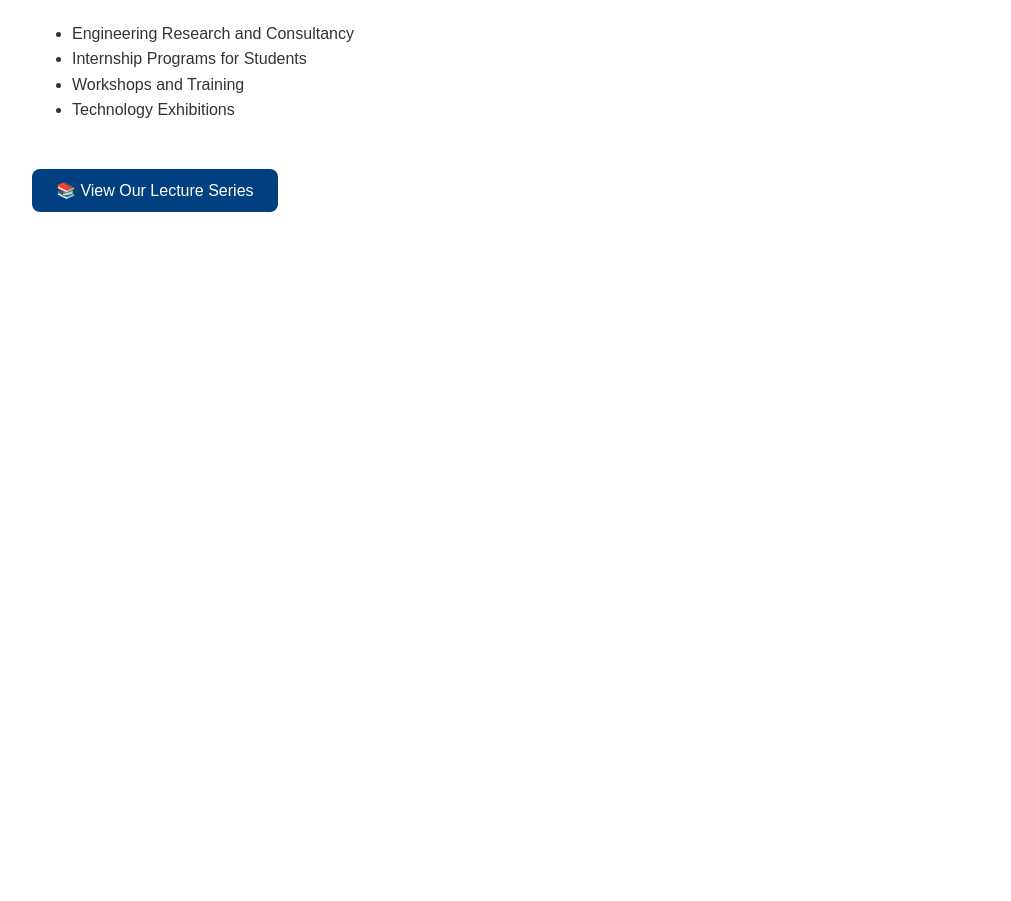
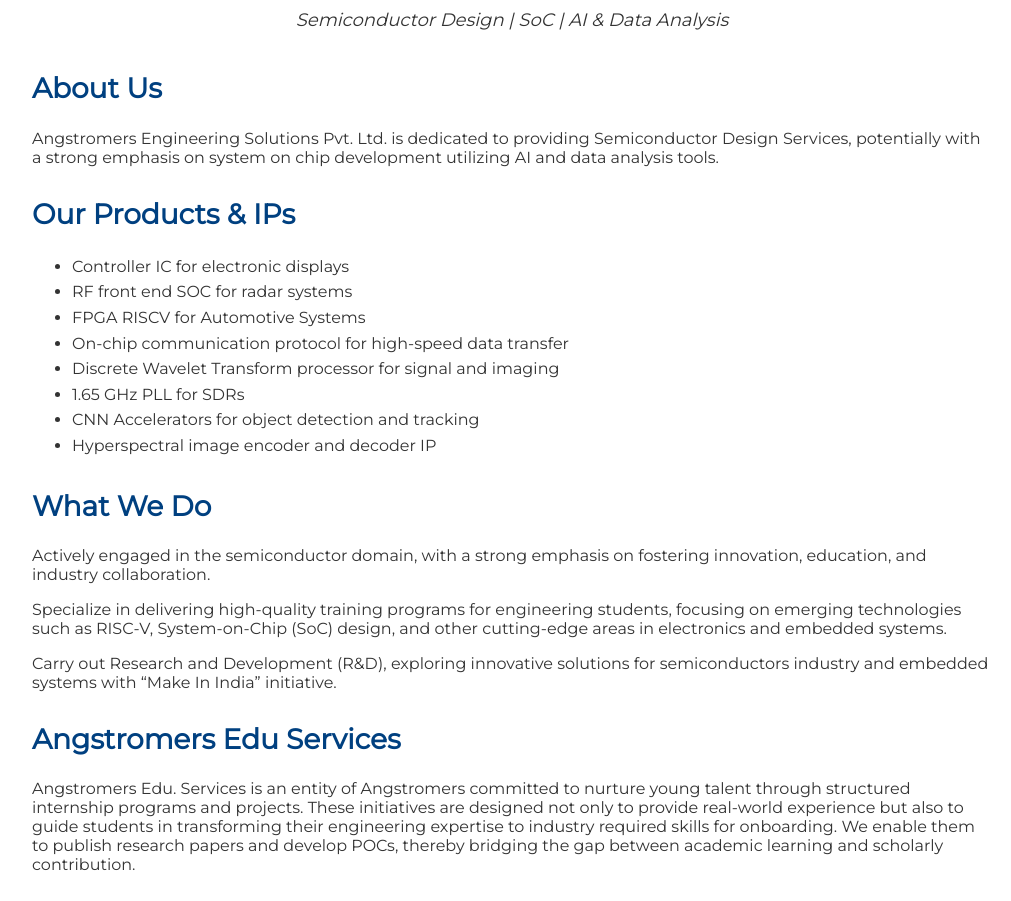
Before and after one commit to gravitascynergtechnologies/gravitascynergy.github.io, a plain HTML site: page index.html in a window 1280 px wide. Shown: the part 280-1181 px from the top of the page, without its empty margins (128-1139 px from the left). Before the commit the page ends 800 px from the top, so only its background shows below. Drawn offline with Linux system fonts and the light colour scheme; files that its build step writes are made by us from their sources.

Commit message:
Update index.html

```diff
--- a/index.html
+++ b/index.html
@@ -3,23 +3,64 @@
 <head>
   <meta charset="UTF-8" />
   <meta name="viewport" content="width=device-width, initial-scale=1.0" />
-  <title>Welcome to Our Company</title>
-  <link rel="stylesheet" href="style.css" />
+  <title>Angstromers Engineering Solutions</title>
+  <link rel="stylesheet" href="css/style.css" />
+  <link href="https://fonts.googleapis.com/css2?family=Montserrat&display=swap" rel="stylesheet">
 </head>
 <body>
+  <div class="logo-container">
+    <img src="assets/angstromers_logo.png" alt="Angstromers Logo" class="logo" />
+  </div>
   <div class="container">
-    <h1>Welcome to [Your Company Name]</h1>
-    <p>We are a forward-thinking team focused on research, innovation, and impactful learning. Our goal is to bridge the gap between academia and industry by providing hands-on education, engineering solutions, and collaborative research opportunities.</p>
+    <h1>Angstromers Engineering Solutions Pvt. Ltd.</h1>
+    <p class="tagline">Semiconductor Design | SoC | AI & Data Analysis</p>
+
+    <h2>About Us</h2>
+    <p>Angstromers Engineering Solutions Pvt. Ltd. is dedicated to providing Semiconductor Design Services, potentially with a strong emphasis on system on chip development utilizing AI and data analysis tools.</p>
+
+    <h2>Our Products & IPs</h2>
+    <ul>
+      <li>Controller IC for electronic displays</li>
+      <li>RF front end SOC for radar systems</li>
+      <li>FPGA RISCV for Automotive Systems</li>
+      <li>On-chip communication protocol for high-speed data transfer</li>
+      <li>Discrete Wavelet Transform processor for signal and imaging</li>
+      <li>1.65 GHz PLL for SDRs</li>
+      <li>CNN Accelerators for object detection and tracking</li>
+      <li>Hyperspectral image encoder and decoder IP</li>
+    </ul>
 
     <h2>What We Do</h2>
+    <p>Actively engaged in the semiconductor domain, with a strong emphasis on fostering innovation, education, and industry collaboration.</p>
+    <p>Specialize in delivering high-quality training programs for engineering students, focusing on emerging technologies such as RISC-V, System-on-Chip (SoC) design, and other cutting-edge areas in electronics and embedded systems.</p>
+    <p>Carry out Research and Development (R&D), exploring innovative solutions for semiconductors industry and embedded systems with “Make In India” initiative.</p>
+
+    <h2>Angstromers Edu Services</h2>
+    <p>Angstromers Edu. Services is an entity of Angstromers committed to nurture young talent through structured internship programs and projects. These initiatives are designed not only to provide real-world experience but also to guide students in transforming their engineering expertise to industry required skills for onboarding. We enable them to publish research papers and develop POCs, thereby bridging the gap between academic learning and scholarly contribution.</p>
+
+    <h2>100-Hour RISC-V Course</h2>
     <ul>
-      <li>Engineering Research and Consultancy</li>
-      <li>Internship Programs for Students</li>
-      <li>Workshops and Training</li>
-      <li>Technology Exhibitions</li>
+      <li>Software Approach with RISCV Simulators</li>
+      <li>Firmware development with RISC V (Soft Core) on FPGA</li>
+      <li>Hardware development with RISC V Hard Core (ASIC)</li>
     </ul>
 
-    <a class="btn" href="https://github.com/YOUR_USERNAME/YOUR_REPO" target="_blank">📚 View Our Lecture Series</a>
+    <h2>Process Overview</h2>
+    <p>The process and the activities are shown in the figure below:</p>
+    <img src="assets/RISC_V_Ecosystem.png" alt="RISC-V Ecosystem" class="figure-img" />
+
+    <h2>Disclaimer</h2>
+    <p>This repository is maintained for the purpose of promoting knowledge transfer, learning, and open exchange of ideas. All content shared herein is sourced from the public domain or open-source materials. Wherever applicable, original authors and sources have been acknowledged. If any attribution has been missed, it is unintentional, and we welcome corrections—please reach out and we will promptly acknowledge the original contributors.</p>
+    <p>If you choose to use, share, or circulate the contents of this repository, kindly acknowledge <strong>Angstromers</strong> as the source.</p>
+    <p>Thank you for supporting open knowledge.</p>
+
+    <!-- Action Buttons -->
+    <a class="btn" href="https://github.com/Angstromers-Engineering-Solutions/RISC_V-Lecture-Series" target="_blank">📚 View Lecture Series on GitHub</a>
+    <a class="btn" href="https://github.com/Angstromers-Engineering-Solutions/RISC_V-Lecture-Series/blob/main/RISC-V%20Projects.pdf" target="_blank">🛠️ Student Projects</a>
+    <a class="btn" href="https://github.com/Angstromers-Engineering-Solutions/Angstromers.github.io/blob/main/Program_schedule_RISC_V.pdf" target="_blank">🧰 Program Schedule</a>
+
+    <!-- 🎥 New Button to Open Video in New Tab -->
+    <a class="btn" href="https://youtu.be/1vv4gmNxZ4w" target="_blank">🎥 Video Demonstrations</a>
   </div>
 </body>
 </html>
```
